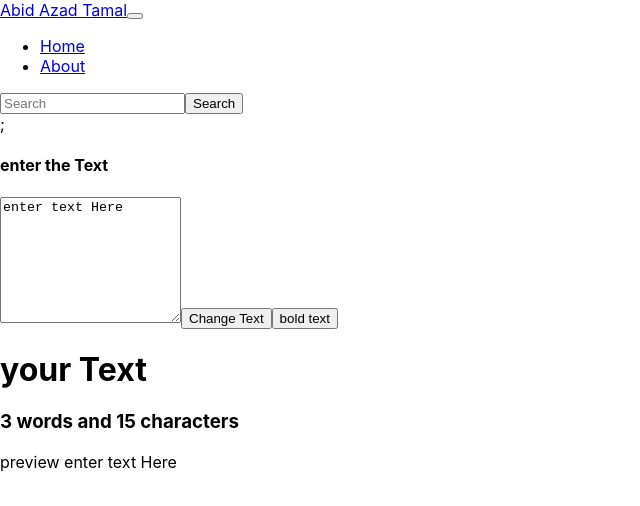
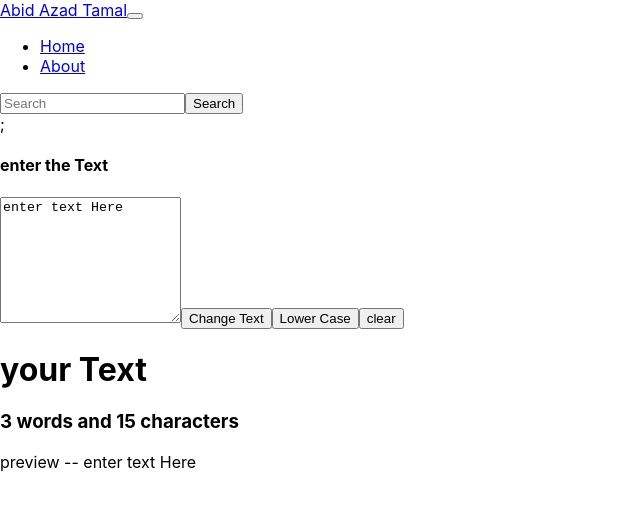
Before and after one commit to MrAzadT/react-my-app-2, a React (Create React App) app: page / in a window 1280 px wide. Shown: the top 506 px of the page, without its empty margins (0-640 px from the left). Built offline with nearby package versions, Linux system fonts and the light colour scheme; the HTML template or start-up script is replaced by a standard one.

Commit message:
function

```diff
--- a/src/components/Text.js
+++ b/src/components/Text.js
@@ -5,14 +5,22 @@ function Text(props) {
     let newText = text.toUpperCase();
     setTest(newText);
   };
-  const handelBoldClick = () => {
+
+  const handelLowerClick = () => {
     let newText = text.toLowerCase();
     setTest(newText);
   };
+
+  const handelClearClick = () => {
+    let newText = "";
+    setTest(newText);
+  };
+
   const handelOnChange = (e) => {
     console.log("hy");
     setTest(e.target.value);
   };
+
   const [text, setTest] = useState("enter text Here");
 
   return (
@@ -29,8 +37,17 @@ function Text(props) {
         <button onClick={handelUpClick} className="btn btn-primary mt-4">
           Change Text
         </button>
-        <button onClick={handelBoldClick} className="btn btn-primary mt-4 mx-4">
-          bold text
+        <button
+          onClick={handelLowerClick}
+          className="btn btn-primary mt-4 mx-4"
+        >
+          Lower Case
+        </button>
+        <button
+          onClick={handelClearClick}
+          className="btn btn-primary mt-4 mx-4"
+        >
+          clear
         </button>
       </div>
       <div className="container">
@@ -38,7 +55,7 @@ function Text(props) {
         <h3>
           {text.split(" ").length} words and {text.length} characters
         </h3>
-        <p>preview {text}</p>
+        <p>preview -- {text}</p>
       </div>
     </div>
   );
```
